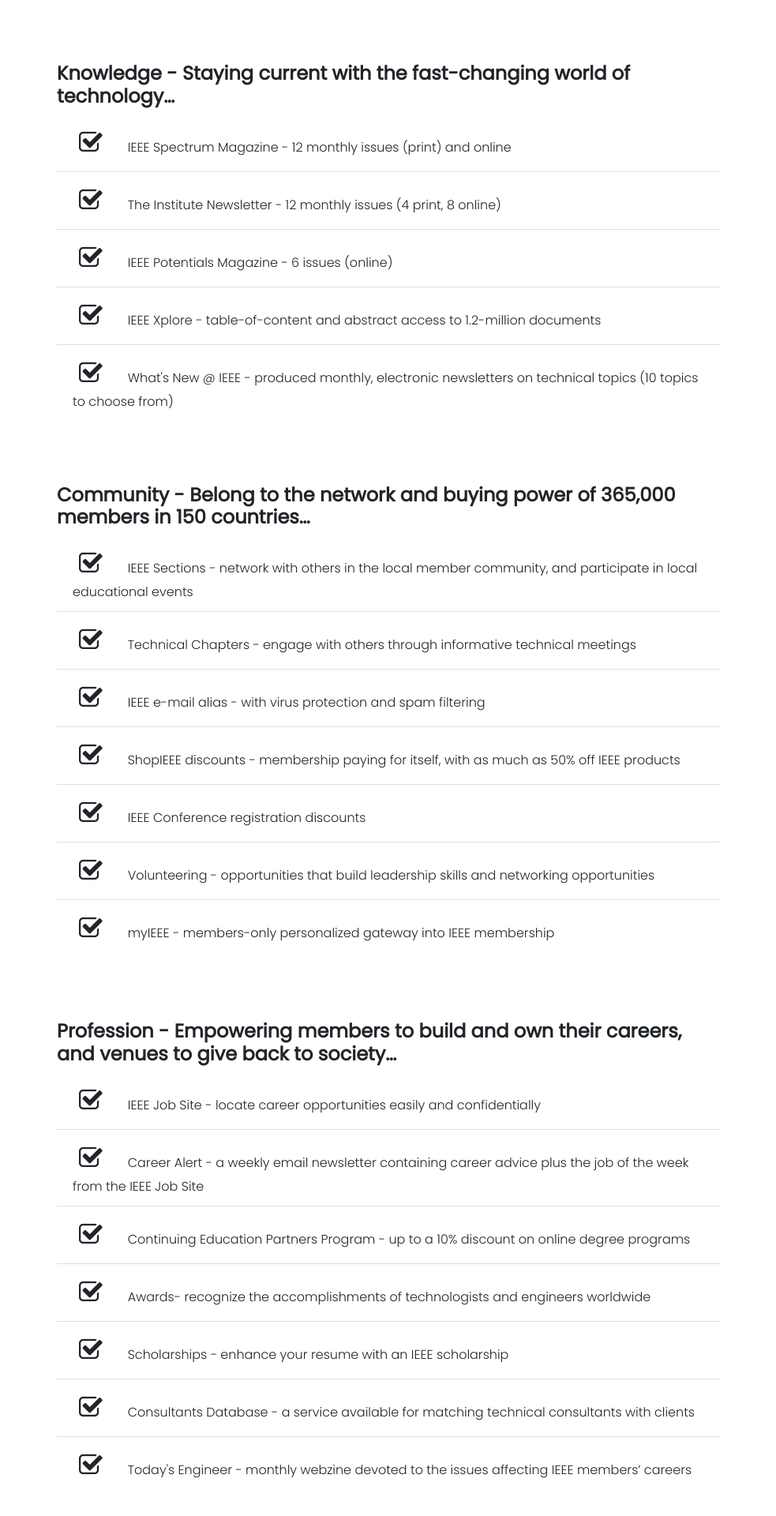
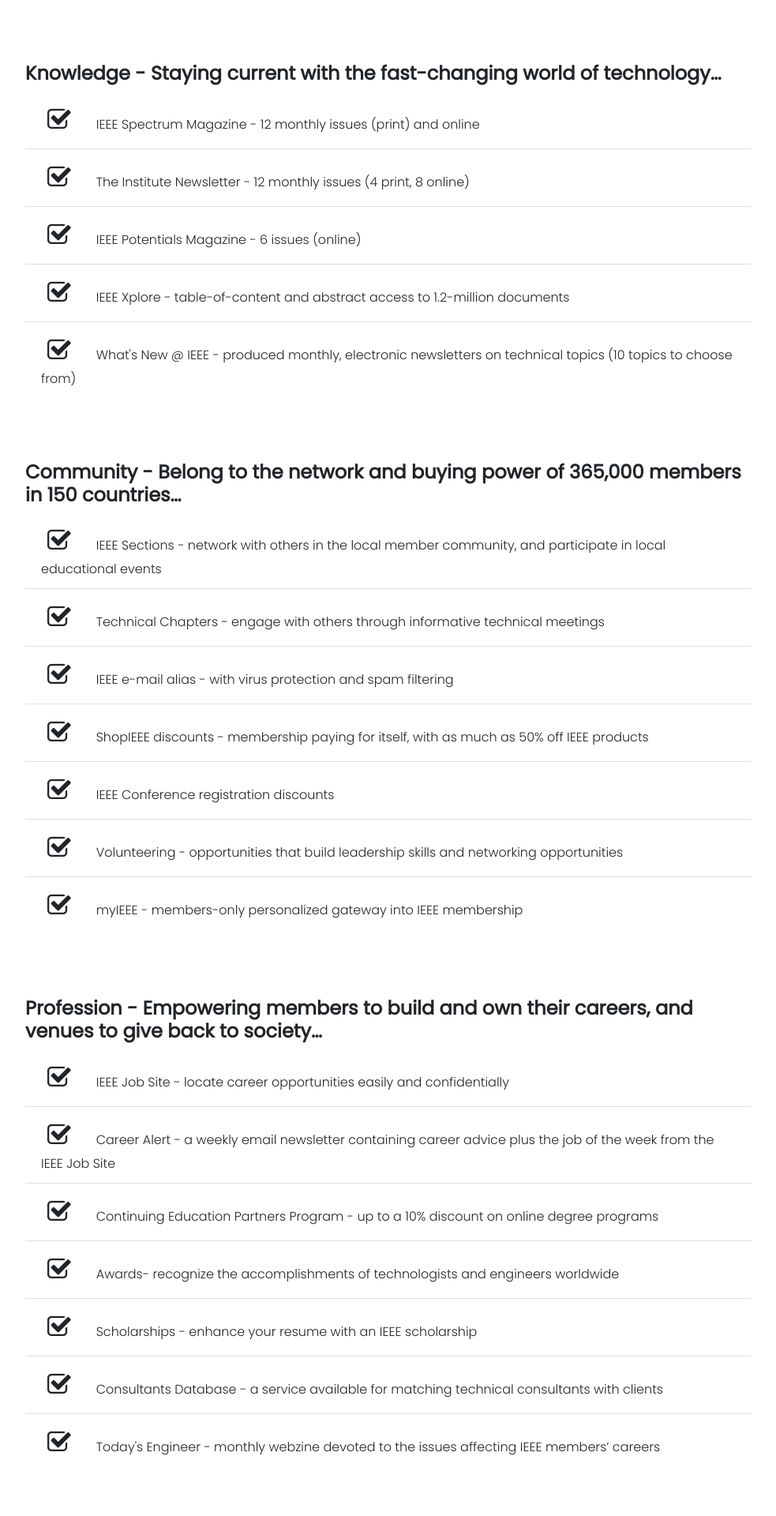
Before and after one commit to rakshithavarma/website, a PHP site: page /benefits.html in a window 1280 px wide. Shown: the part 641-2561 px from the top of the page at 79% size, without its empty margins (148-1131 px from the left). Run offline with PHP 8.4, Linux system fonts and the light colour scheme.

Commit message:
Update benefits_styles.css

```diff
--- a/css/benefits_styles.css
+++ b/css/benefits_styles.css
@@ -153,11 +153,11 @@ body{
 }
 
 .benefits-section{
-    padding: 40px;
+    padding: 40px 0;
 }
 
 .benefits-section .sub-section{
-    padding: 40px;
+    padding: 40px 0;
 }
 
 .page-footer{
```
